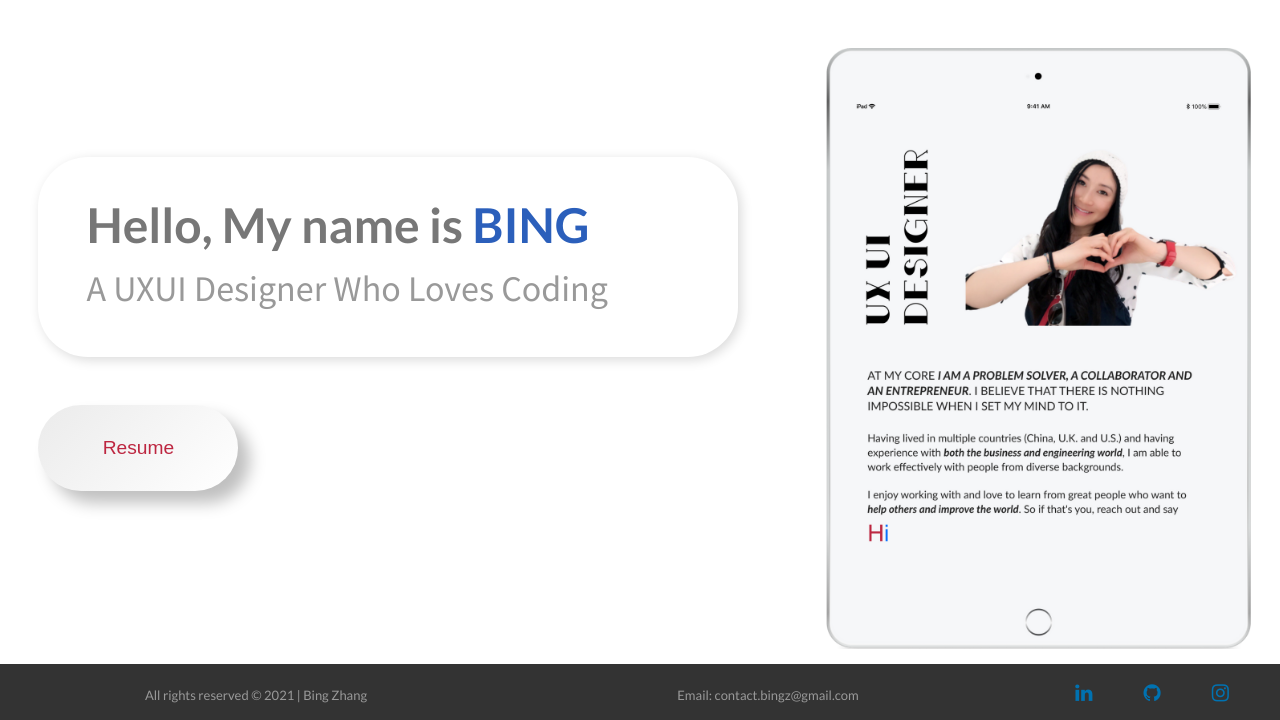
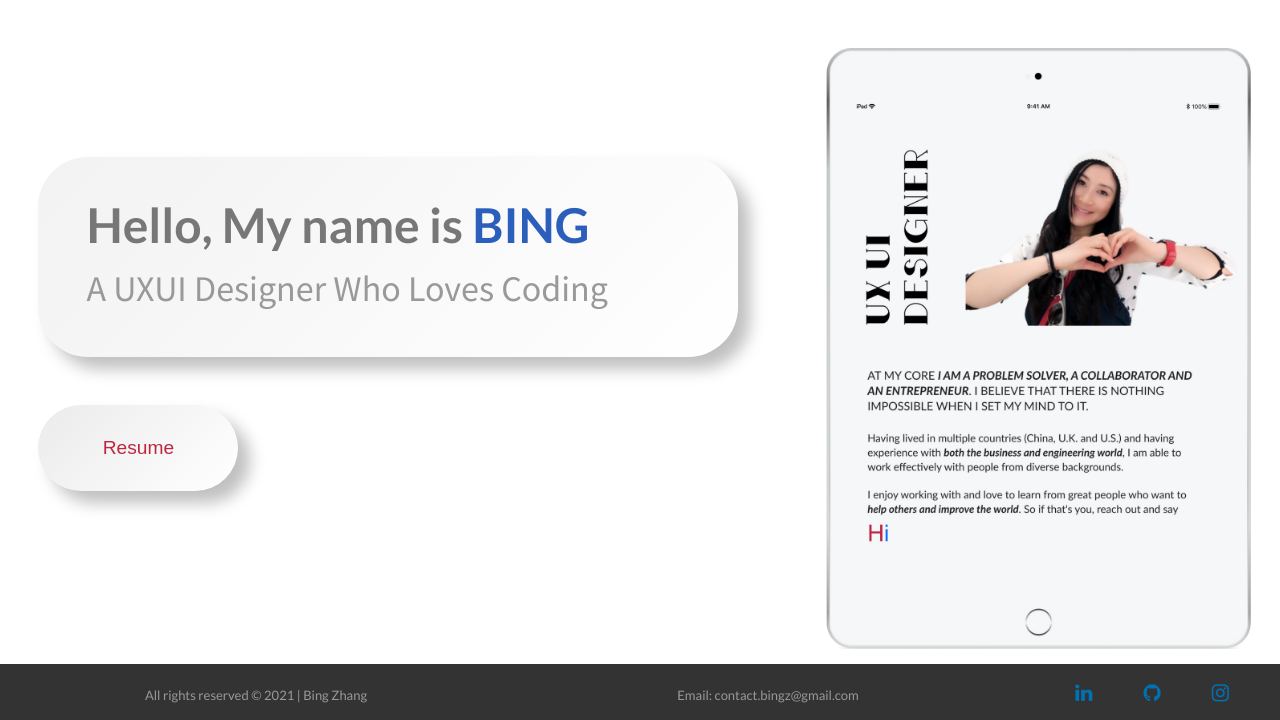
Before and after one commit to imbingz/uxui-portfolio, a plain HTML site: page index.html in a window 1280 px wide. Shown: the part 80-800 px from the top of the page. Drawn offline with Linux system fonts and the light colour scheme.

Commit message:
modified neumorphism effect on title

```diff
--- a/assets/style.css
+++ b/assets/style.css
@@ -90,11 +90,13 @@ small {
 }
 
 .title-wrapper {
-	background-color: #ffffff;
+	/* background-color: #ffffff; */
+	background: linear-gradient(135deg, rgba(0, 0, 0, 0.05), rgba(255, 255, 255, 0.05));
 	display: flex;
 	flex-direction: column;
 	justify-content: center;
-	box-shadow: 3px 3px 12px 0 rgba(0, 0, 0, 0.15);
+	/* box-shadow: 3px 3px 12px 0 rgba(0, 0, 0, 0.15); */
+	box-shadow: 12px 12px 16px 0 rgba(0, 0, 0, 0.25), -8px -8px 12px 0 rgba(255, 255, 255, 0.3);
 	border-radius: 50px;
 	height: 200px;
 	width: 700px;
```
